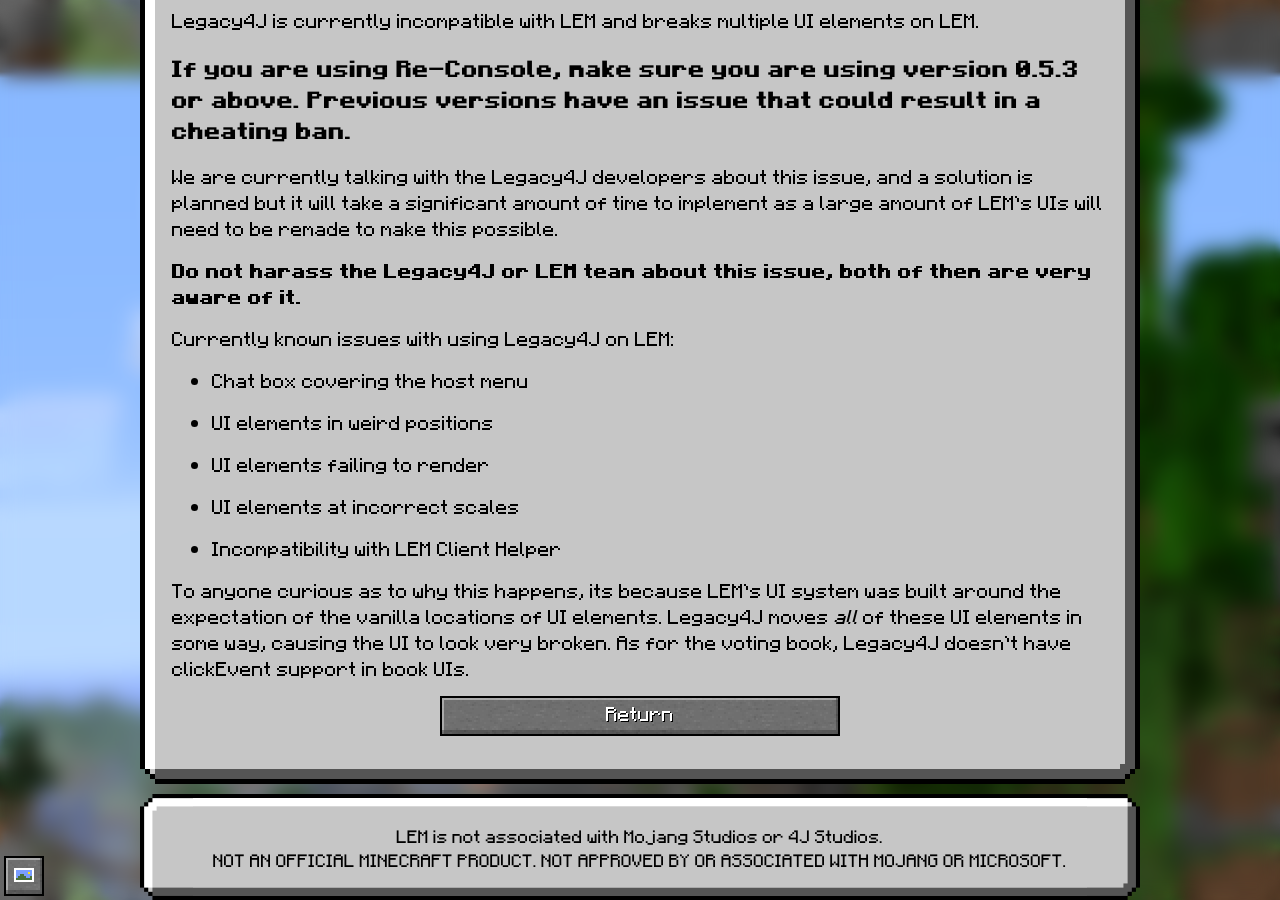
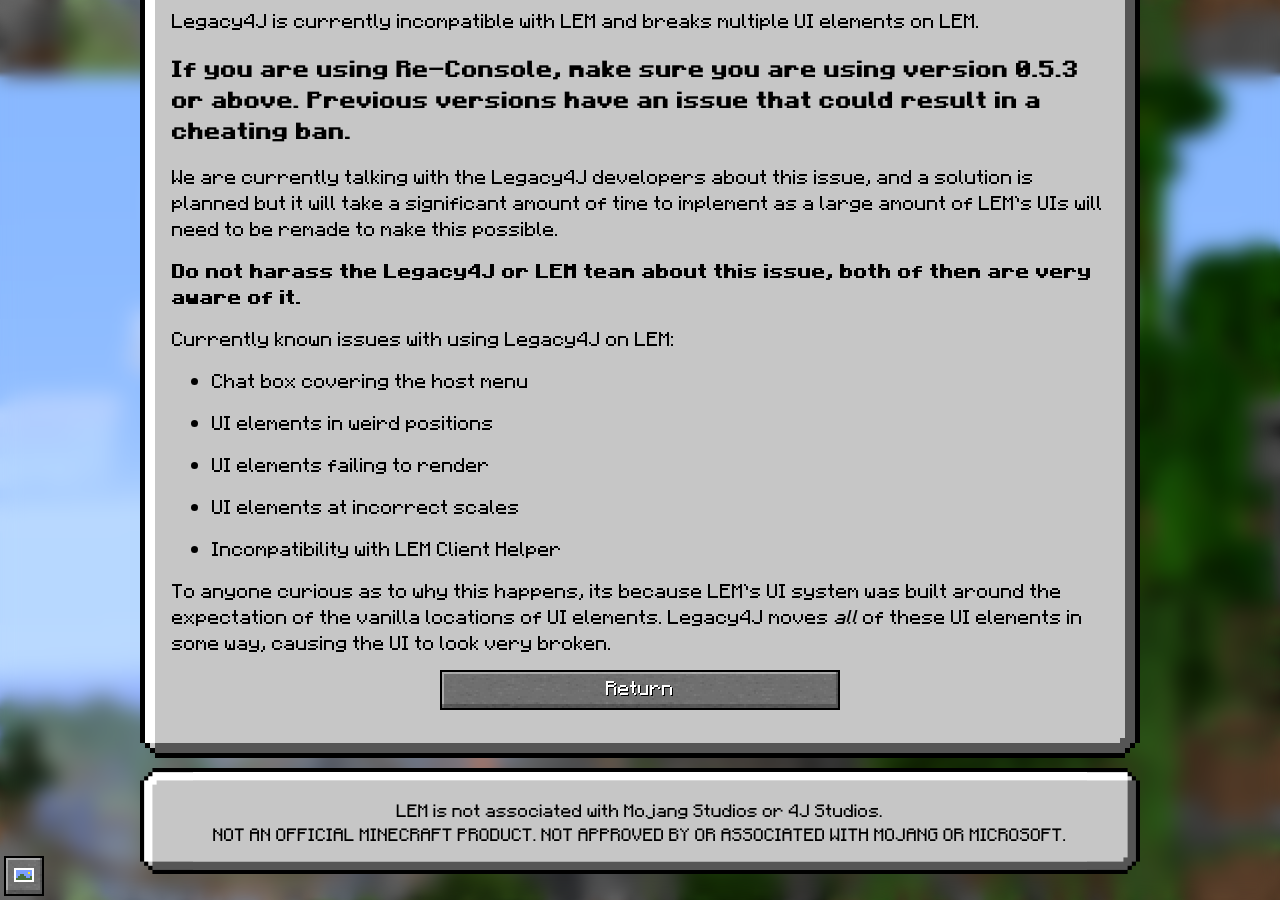
Before and after one commit to Legacy-Edition-Minigames/Website, a Jekyll site: the page built from _posts/faq/0005-1-1-legacy4j.markdown, in a window 1280 px wide and 900 px high, scrolled down 825 px. Built offline with Jekyll 4.4.1, drawn with Linux system fonts in a browser that asks for light colours; some web fonts are replaced.

Commit message:
Forgot to remove the extra note about clickevents

```diff
--- a/_posts/faq/0005-1-1-legacy4j.markdown
+++ b/_posts/faq/0005-1-1-legacy4j.markdown
@@ -27,6 +27,6 @@
 
   - Incompatibility with LEM Client Helper
 
-  To anyone curious as to why this happens, its because LEM's UI system was built around the expectation of the vanilla locations of UI elements. Legacy4J moves *all* of these UI elements in some way, causing the UI to look very broken. As for the voting book, Legacy4J doesn't have clickEvent support in book UIs.
+  To anyone curious as to why this happens, its because LEM's UI system was built around the expectation of the vanilla locations of UI elements. Legacy4J moves *all* of these UI elements in some way, causing the UI to look very broken.
 markdown: true
 ---
```
